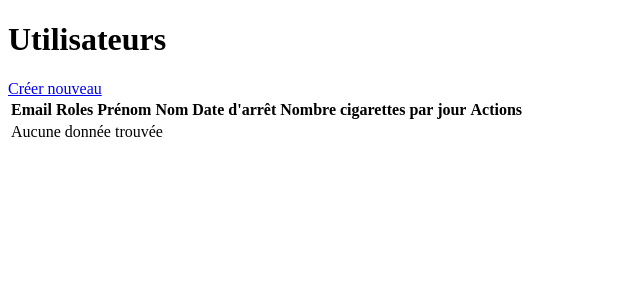
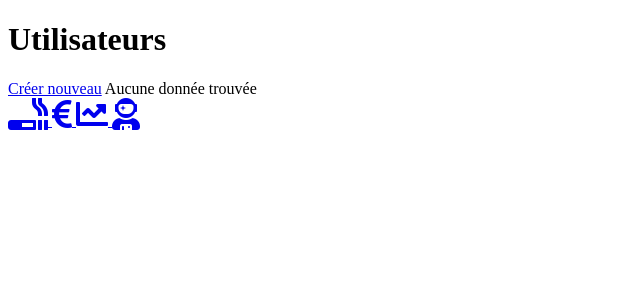
Before and after one commit to CelineGodichon/stopClope, a Symfony app: template templates/user/index.html.twig in a window 1280 px wide. Shown: the top 300 px of the page, without its empty margins (0-640 px from the left). Run offline with Twig, Linux system fonts and the light colour scheme; the template is opened without the code that fills it, so the values that code supplies are empty; some libraries are stand-ins or nearby versions.

Commit message:
boardtable admin

```diff
--- a/assets/scss/nav.scss
+++ b/assets/scss/nav.scss
@@ -28,9 +28,5 @@
 }
 
 .nav__link:hover {
-  color: #eeeeee;
-}
-
-.nav__link--active {
   color: $turquoise;
 }
--- a/src/Controller/CigaretteController.php
+++ b/src/Controller/CigaretteController.php
@@ -11,7 +11,7 @@ use Symfony\Component\HttpFoundation\Response;
 use Symfony\Component\Routing\Annotation\Route;
 
 /**
- * @Route("/cigarette")
+ * @Route("/admin/cigarette")
  */
 class CigaretteController extends AbstractController
 {
--- a/templates/_nav.html.twig
+++ b/templates/_nav.html.twig
@@ -1,5 +1,5 @@
 <nav class="nav">
-    <a href="#" class="nav__link">
+    <a href="{{ path('homepage') }}" class="nav__link">
         <i class="fas fa-2x fa-smoking"></i>
     </a>
     <a href="#" class="nav__link">
@@ -8,7 +8,12 @@
     <a href="#" class="nav__link">
         <i class="fas fa-2x fa-chart-line"></i>
     </a>
-    <a href="#" class="nav__link nav__link--active">
+    <a href="{{ path('user_profile_show', { id : app.user.id }) }}" class="nav__link">
         <i class="fas fa-2x fa-user-astronaut"></i>
     </a>
+    {%  if is_granted('ROLE_ADMIN') %}
+    <a href="{{ path('boardtable') }}" class="nav__link">
+        <i class="fab fa-2x fa-connectdevelop"></i>
+    </a>
+    {% endif %}
 </nav>
--- a/templates/base.html.twig
+++ b/templates/base.html.twig
@@ -14,7 +14,12 @@
 <body>
 
 {#            {% include 'Base/flashes.html.twig' %}#}
-{% block body %}{% endblock %}
+{% block body %}
+{% endblock %}
+{% block nav %}
+    {% include '_nav.html.twig' %}
+
+{% endblock %}
 
 
 {% block javascripts %}
--- a/templates/homepage.html.twig
+++ b/templates/homepage.html.twig
@@ -13,8 +13,6 @@
         <div class="homepage container text-center bgStop">
            <h1 class="textCigarette mt-2"> Stop Clope</h1>
         </div>
-
-        {% include '_nav.html.twig' %}
     {% endif %}
 
 {% endblock %}
--- a/templates/user/index.html.twig
+++ b/templates/user/index.html.twig
@@ -3,41 +3,29 @@
 {% block title %}Utilisateurs{% endblock %}
 
 {% block body %}
-    <div class="container mt-5">
+    <div class="container mt-5 d-flex flex-column align-items-center">
         <h1 class="textCigarette textStop">Utilisateurs</h1>
         <a class="btn btn-stop mb-2" href="{{ path('user_new') }}">Créer nouveau</a>
-        <table class="table table-responsive table-striped table-hover">
-            <thead>
+
+        {% for user in users %}
+        <div class="card mt-3" style="width: 18rem;">
+            <img class="card-img-top" src="https://cdn.vox-cdn.com/thumbor/QQEikY6eIssqrPqC8oYMqOdTmwE=/0x0:4588x2657/1200x675/filters:focal(1927x962:2661x1696)/cdn.vox-cdn.com/uploads/chorus_image/image/61597649/e9irhuudfu35eddwhxps.0.jpg" alt="Card image cap">
+            <ul class="list-group list-group-flush">
+                <li class="list-group-item textStop"> {{ user.firstname ~ ' ' ~ user.lastname }}</li>
+                <li class="list-group-item">{{ user.email }}</li>
+                <li class="list-group-item">{% for role in user.roles %} {{ role }} <br>{% endfor %}</li>
+                <li class="list-group-item">Date d'arrêt : {{ user.quitSmokingDate ? user.quitSmokingDate|date('d-m-Y') : '' }}</li>
+                <li class="list-group-item">Nombre moyen de cigarette par jour : {{ user.NbCigarettePerDay }}</li>
+            </ul>
+            <div class="card-body">
+                <a class="btn btn-stop" href="{{ path('user_show', {'id': user.id}) }}">Voir</a>
+                <a class="btn btn-stop" href="{{ path('user_edit', {'id': user.id}) }}">Editer</a>
+            </div>
+        </div>
+        {% else %}
             <tr>
-                <th>Email</th>
-                <th>Roles</th>
-                <th>Prénom</th>
-                <th>Nom</th>
-                <th>Date d'arrêt</th>
-                <th>Nombre cigarettes par jour</th>
-                <th>Actions</th>
+                <td colspan="10">Aucune donnée trouvée</td>
             </tr>
-            </thead>
-            <tbody>
-            {% for user in users %}
-                <tr>
-                    <td>{{ user.email }}</td>
-                    <td>{{ user.roles ? user.roles|json_encode : '' }}</td>
-                    <td>{{ user.firstname }}</td>
-                    <td>{{ user.lastname }}</td>
-                    <td>{{ user.quitSmokingDate ? user.quitSmokingDate|date('Y-m-d') : '' }}</td>
-                    <td>{{ user.NbCigarettePerDay }}</td>
-                    <td>
-                        <a href="{{ path('user_show', {'id': user.id}) }}">Voir</a>
-                        <a href="{{ path('user_edit', {'id': user.id}) }}">Editer</a>
-                    </td>
-                </tr>
-            {% else %}
-                <tr>
-                    <td colspan="10">Aucune donnée trouvée</td>
-                </tr>
-            {% endfor %}
-            </tbody>
-        </table>
+        {% endfor %}
     </div>
 {% endblock %}
```
Also changed, not shown: src/Controller/DefaultController.php (+8 -0 lines), src/Controller/UserController.php (+10 -0 lines), templates/boardtable.html.twig (added, +14 -0 lines), templates/cigarette/index.html.twig (+11 -10 lines), templates/user/userProfile.html.twig (+19 -0 lines).
